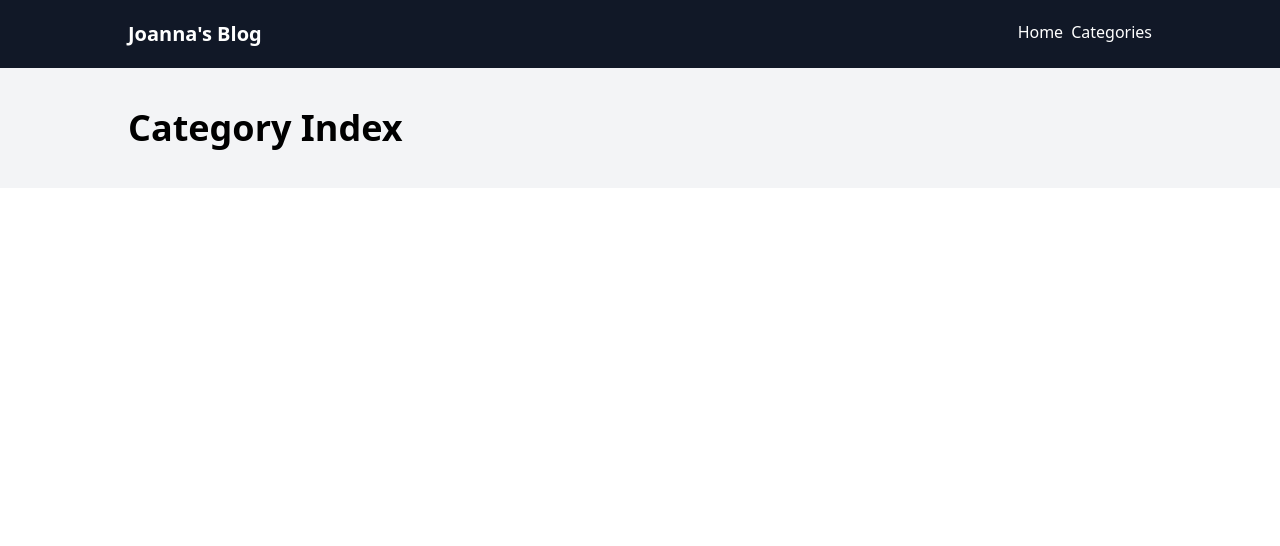
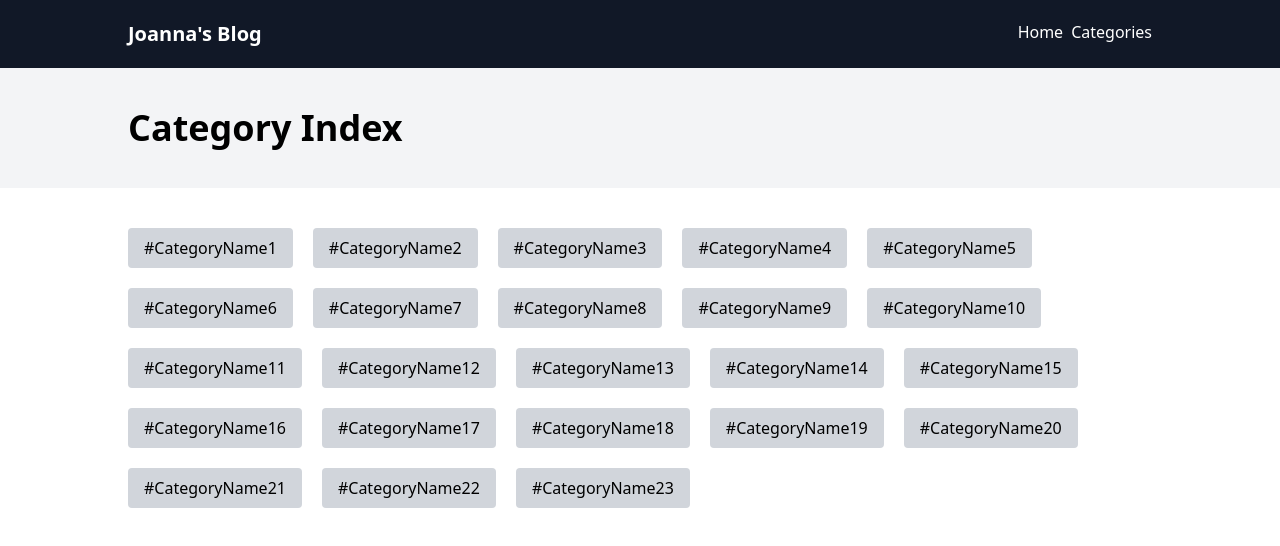
Before and after one commit to joannaberlin/portfolio-blog-web-app, a Nuxt app: page /categories in a window 1280 px wide. Shown: the top 546 px of the page. Built offline with nearby package versions, Linux system fonts and the light colour scheme.

Commit message:
Add html and styles to categories page

```diff
--- a/pages/categories/index.vue
+++ b/pages/categories/index.vue
@@ -1,4 +1,15 @@
 <script lang="ts" setup></script>
 <template>
 	<PageHeader title="Category Index" />
+	<section class="py-10 container">
+		<div class="flex flex-wrap gap-5">
+			<NuxtLink
+				v-for="i in 23"
+				:key="i"
+				to="/categories/1234"
+				class="block py-2 px-4 bg-gray-300 rounded hover:bg-gray-400"
+				>#CategoryName{{ i }}</NuxtLink
+			>
+		</div>
+	</section>
 </template>
```
